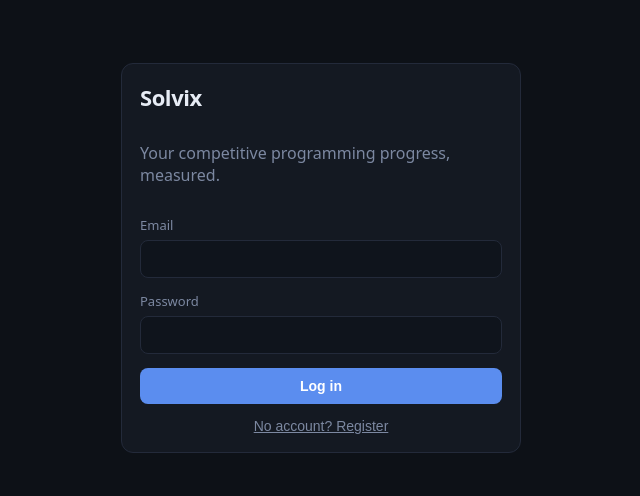
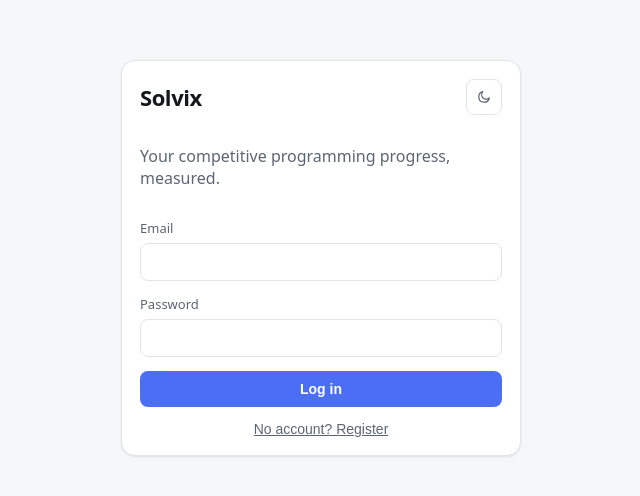
Before and after one commit to SR-Pradhan/Solvix, a React (Vite) app in the folder frontend/: page / in a window 1280 px wide. Shown: the part 142-638 px from the top of the page, without its empty margins (319-959 px from the left). Built offline with nearby package versions, Linux system fonts and the light colour scheme; no server answers.

Commit message:
Design system: semantic colour tokens, light theme, theme toggle

```diff
--- a/frontend/package.json
+++ b/frontend/package.json
@@ -10,6 +10,7 @@
     "preview": "vite preview"
   },
   "dependencies": {
+    "framer-motion": "^12.43.0",
     "react": "^19.2.8",
     "react-dom": "^19.2.8",
     "recharts": "^3.10.1"
--- a/frontend/src/components/LeetCodeProfile.tsx
+++ b/frontend/src/components/LeetCodeProfile.tsx
@@ -5,9 +5,9 @@ import type { LeetCodeProfile as Data } from "../api/types";
 import { useAuth } from "../auth";
 
 const BAR_COLOURS: Record<string, string> = {
-  easy: "#3fb27f",
-  medium: "#e0a13a",
-  hard: "#ef5b5b",
+  easy: "var(--ok)",
+  medium: "var(--warn)",
+  hard: "var(--danger)",
 };
 
 function Split({ label, value, total }: { label: string; value: number; total: number }) {
--- /dev/null
+++ b/frontend/src/components/ThemeToggle.tsx
@@ -0,0 +1,46 @@
+import { useTheme } from "../theme";
+
+export function ThemeToggle() {
+  const { theme, toggle } = useTheme();
+  const goingTo = theme === "dark" ? "light" : "dark";
+
+  return (
+    <button
+      type="button"
+      className="icon-btn"
+      onClick={toggle}
+      title={`Switch to ${goingTo} theme`}
+      aria-label={`Switch to ${goingTo} theme`}
+    >
+      {theme === "dark" ? <Sun /> : <Moon />}
+    </button>
+  );
+}
+
+const svg = {
+  width: 16,
+  height: 16,
+  viewBox: "0 0 24 24",
+  fill: "none",
+  stroke: "currentColor",
+  strokeWidth: 1.8,
+  strokeLinecap: "round" as const,
+  strokeLinejoin: "round" as const,
+};
+
+function Sun() {
+  return (
+    <svg {...svg}>
+      <circle cx="12" cy="12" r="4.2" />
+      <path d="M12 2.5v2M12 19.5v2M2.5 12h2M19.5 12h2M5.2 5.2l1.4 1.4M17.4 17.4l1.4 1.4M18.8 5.2l-1.4 1.4M6.6 17.4l-1.4 1.4" />
+    </svg>
+  );
+}
+
+function Moon() {
+  return (
+    <svg {...svg}>
+      <path d="M20 13.5A8 8 0 1 1 10.5 4a6.5 6.5 0 0 0 9.5 9.5Z" />
+    </svg>
+  );
+}
--- a/frontend/src/components/TopicProblems.tsx
+++ b/frontend/src/components/TopicProblems.tsx
@@ -5,9 +5,9 @@ import type { UnsolvedInTopic } from "../api/types";
 import { useAuth } from "../auth";
 
 const DIFFICULTY_COLOURS: Record<string, string> = {
-  Easy: "#3fb27f",
-  Medium: "#e0a13a",
-  Hard: "#ef5b5b",
+  Easy: "var(--ok)",
+  Medium: "var(--warn)",
+  Hard: "var(--danger)",
 };
 
 export function TopicProblems({
--- a/frontend/src/components/WeakTopics.tsx
+++ b/frontend/src/components/WeakTopics.tsx
@@ -6,9 +6,9 @@ import { TopicProblems } from "./TopicProblems";
 
 // Plain words instead of a 0-1 score: nobody reads "weakness 0.78".
 const STATUS_COLOUR: Record<string, string> = {
-  "Needs work": "#ef5b5b",
-  Rusty: "#e0a13a",
-  Solid: "#3fb27f",
+  "Needs work": "var(--danger)",
+  Rusty: "var(--warn)",
+  Solid: "var(--ok)",
 };
 
 function freshness(days: number | null): string {
--- a/frontend/src/index.css
+++ b/frontend/src/index.css
@@ -1,15 +1,70 @@
+/* Every colour in the app comes from a token below. Components never hardcode
+   a hex value, because a hex that reads well on black is usually invisible on
+   white, and the two themes have to be equally good.
+
+   The names say what a colour is for, not what it looks like: --surface, not
+   --dark-grey. That is what lets the light theme be a block of overrides
+   rather than a second stylesheet. */
+
 :root {
-  --bg: #0d1117;
-  --panel: #141922;
-  --border: #232a3a;
-  --text: #e7ecf5;
-  --muted: #7c88a1;
-  --accent: #5b8def;
-  --danger: #ef5b5b;
-  --ok: #3fb27f;
+  color-scheme: dark;
+
+  --bg: #0b0d10;
+  --surface: #14171c;
+  --surface-2: #1b1f26;
+  --border: #23272f;
+  --border-strong: #2e333c;
+
+  --text: #e8eaed;
+  --text-dim: #b4bcc8;
+  --muted: #98a1ae;
+  --faint: #6b7480;
+
+  --accent: #6e8aff; /* text, borders, selected state */
+  --accent-solid: #4c6ef5; /* filled buttons, where white text sits on top */
+  --accent-soft: rgba(110, 138, 255, 0.14);
+  --on-accent: #ffffff;
+
+  --ok: #3ecf8e;
+  --warn: #e0a22b;
+  --danger: #f0616d;
+  --violet: #b57bee;
+
+  --input-bg: #0f1217;
+  /* Shadows are invisible against black, so depth in the dark theme comes
+     from borders alone. */
+  --shadow: none;
 
   font-family: ui-sans-serif, system-ui, -apple-system, "Segoe UI", sans-serif;
-  color-scheme: dark;
+}
+
+:root[data-theme="light"] {
+  color-scheme: light;
+
+  --bg: #f6f7f9;
+  --surface: #ffffff;
+  --surface-2: #eef0f4;
+  --border: #e1e5ea;
+  --border-strong: #d3d9e0;
+
+  --text: #14171c;
+  --text-dim: #3c444f;
+  --muted: #5c6673;
+  --faint: #838c99;
+
+  --accent: #4c6ef5;
+  --accent-solid: #4c6ef5;
+  --accent-soft: rgba(76, 110, 245, 0.1);
+  --on-accent: #ffffff;
+
+  /* Darkened: the dark theme's mint and coral wash out on white. */
+  --ok: #0e9f6e;
+  --warn: #b7791f;
+  --danger: #d63c4a;
+  --violet: #8b5cf6;
+
+  --input-bg: #ffffff;
+  --shadow: 0 1px 2px rgba(16, 24, 40, 0.04), 0 1px 3px rgba(16, 24, 40, 0.06);
 }
 
 * {
@@ -20,6 +75,23 @@ body {
   margin: 0;
   background: var(--bg);
   color: var(--text);
+  -webkit-font-smoothing: antialiased;
+}
+
+/* Only the surfaces cross-fade on a theme switch. Animating everything makes
+   the toggle feel sluggish on a long dashboard. */
+body,
+.card,
+input {
+  transition: background-color 0.18s ease, border-color 0.18s ease,
+    color 0.18s ease;
+}
+
+@media (prefers-reduced-motion: reduce) {
+  * {
+    transition: none !important;
+    animation: none !important;
+  }
 }
 
 .page {
@@ -39,10 +111,11 @@ body {
 }
 
 .card {
-  background: var(--panel);
+  background: var(--surface);
   border: 1px solid var(--border);
-  border-radius: 12px;
+  border-radius: 14px;
   padding: 18px;
+  box-shadow: var(--shadow);
 }
 
 .auth-card {
@@ -63,6 +136,7 @@ body {
 .card-head h2 {
   font-size: 15px;
   font-weight: 600;
+  letter-spacing: -0.01em;
   margin: 0;
 }
 
@@ -76,11 +150,13 @@ body {
 
 .actions {
   display: flex;
+  align-items: center;
   gap: 8px;
 }
 
 .brand {
   font-size: 22px;
+  font-weight: 650;
   margin: 0;
   letter-spacing: -0.02em;
 }
@@ -115,6 +191,7 @@ body {
 .stat-value {
   font-size: 28px;
   font-weight: 650;
+  letter-spacing: -0.02em;
   font-variant-numeric: tabular-nums;
 }
 
@@ -139,7 +216,7 @@ label {
 }
 
 input {
-  background: #0f141c;
+  background: var(--input-bg);
   border: 1px solid var(--border);
   border-radius: 8px;
   padding: 10px 12px;
@@ -153,8 +230,8 @@ input:focus {
 }
 
 button {
-  background: var(--accent);
-  color: #fff;
+  background: var(--accent-solid);
+  color: var(--on-accent);
   border: 0;
   border-radius: 8px;
   padding: 10px 14px;
@@ -174,12 +251,42 @@ button.ghost {
   color: var(--muted);
 }
 
+button.ghost:hover:not(:disabled) {
+  color: var(--text);
+  border-color: var(--border-strong);
+  background: var(--surface-2);
+}
+
 button.link {
   background: none;
   color: var(--muted);
   padding: 0;
   font-weight: 400;
   text-decoration: underline;
+}
+
+:focus-visible {
+  outline: 2px solid var(--accent);
+  outline-offset: 2px;
+}
+
+/* Square, quiet, and the same footprint as the ghost buttons beside it. */
+.icon-btn {
+  background: transparent;
+  border: 1px solid var(--border);
+  color: var(--muted);
+  border-radius: 8px;
+  width: 36px;
+  height: 36px;
+  display: grid;
+  place-items: center;
+  padding: 0;
+}
+
+.icon-btn:hover {
+  color: var(--text);
+  border-color: var(--border-strong);
+  background: var(--surface-2);
 }
 
 .error {
@@ -202,12 +309,12 @@ button.link {
 }
 
 .chip {
-  background: #1b2434;
+  background: var(--surface-2);
   border: 1px solid var(--border);
   border-radius: 999px;
   padding: 3px 10px;
   font-size: 12px;
-  color: #a9b6cc;
+  color: var(--text-dim);
 }
 
 .rec-list {
@@ -246,12 +353,12 @@ button.link {
 }
 
 .rating-pill {
-  background: #1b2434;
+  background: var(--surface-2);
   border-radius: 6px;
   padding: 2px 8px;
   font-size: 12px;
   font-variant-numeric: tabular-nums;
-  color: #a9b6cc;
+  color: var(--text-dim);
 }
 
 .inline-form {
@@ -279,7 +386,7 @@ button.link {
 }
 
 .label-bar {
-  background: #1b2434;
+  background: var(--surface-2);
   border-radius: 999px;
   height: 8px;
   overflow: hidden;
@@ -341,7 +448,7 @@ button.link {
 .acc-bar {
   flex: 1;
   height: 6px;
-  background: #1b2434;
+  background: var(--surface-2);
   border-radius: 999px;
   overflow: hidden;
 }
@@ -370,10 +477,15 @@ button.link {
   font-weight: 500;
 }
 
+.chip-btn:hover:not(.on) {
+  color: var(--text);
+  border-color: var(--border-strong);
+}
+
 .chip-btn.on {
-  background: var(--accent);
-  border-color: var(--accent);
-  color: #fff;
+  background: var(--accent-solid);
+  border-color: var(--accent-solid);
+  color: var(--on-accent);
 }
 
 .topic-list {
@@ -472,7 +584,7 @@ button.link.inline {
   width: 20px;
   height: 20px;
   border-radius: 50%;
-  background: #1b2434;
+  background: var(--surface-2);
   color: var(--muted);
   font-size: 11px;
   display: grid;
@@ -539,7 +651,7 @@ button.link.inline {
 }
 
 .problem-list a {
-  color: #a9b6cc;
+  color: var(--text-dim);
   text-decoration: none;
   font-size: 13px;
 }
@@ -563,7 +675,7 @@ button.link.inline {
 
 .problems-toggle:hover {
   color: var(--accent);
-  background: #1b2434;
+  background: var(--surface-2);
 }
 
 .problems-toggle.open {
@@ -588,7 +700,7 @@ button.link.inline {
 .pill-btn:hover:not(:disabled) {
   color: var(--text);
   border-color: var(--accent);
-  background: #1b2434;
+  background: var(--accent-soft);
 }
 
 .plan-rebuild {
@@ -609,7 +721,7 @@ button.link.inline {
 /* Log out is not a third sync button; a gap and dimmer text separate it. */
 .actions .logout {
   margin-left: 8px;
-  color: #6b7789;
+  color: var(--faint);
 }
 
 .actions .logout:hover {
--- a/frontend/src/pages/DashboardPage.tsx
+++ b/frontend/src/pages/DashboardPage.tsx
@@ -23,6 +23,7 @@ import { PlatformFilter } from "../components/PlatformFilter";
 import { Recommendations } from "../components/Recommendations";
 import { Reminders } from "../components/Reminders";
 import { StatCards } from "../components/StatCards";
+import { ThemeToggle } from "../components/ThemeToggle";
 import { WeakTopics } from "../components/WeakTopics";
 import { WeeklyReport } from "../components/WeeklyReport";
 import { HandleSetup } from "./HandleSetup";
@@ -181,6 +182,7 @@ export function DashboardPage() {
           <button className="ghost logout" onClick={logout}>
             Log out
           </button>
+          <ThemeToggle />
         </div>
       </header>
 
--- a/frontend/src/pages/LoginPage.tsx
+++ b/frontend/src/pages/LoginPage.tsx
@@ -2,6 +2,7 @@ import { useState, type FormEvent } from "react";
 
 import { api } from "../api/client";
 import { useAuth } from "../auth";
+import { ThemeToggle } from "../components/ThemeToggle";
 
 export function LoginPage() {
   const { login } = useAuth();
@@ -32,7 +33,10 @@ export function LoginPage() {
   return (
     <div className="centered">
       <form className="card auth-card" onSubmit={onSubmit}>
-        <h1 className="brand">Solvix</h1>
+        <div className="topbar">
+          <h1 className="brand">Solvix</h1>
+          <ThemeToggle />
+        </div>
         <p className="muted">Your competitive programming progress, measured.</p>
 
         {mode === "register" && (
--- /dev/null
+++ b/frontend/src/theme.tsx
@@ -0,0 +1,103 @@
+import {
+  createContext,
+  useCallback,
+  useContext,
+  useMemo,
+  useState,
+  type ReactNode,
+} from "react";
+
+export type Theme = "dark" | "light";
+
+const STORAGE_KEY = "solvix-theme";
+
+function stored(): Theme | null {
+  const value = localStorage.getItem(STORAGE_KEY);
+  return value === "dark" || value === "light" ? value : null;
+}
+
+/** A saved choice wins; otherwise follow the operating system. */
+function initial(): Theme {
+  return (
+    stored() ??
+    (window.matchMedia("(prefers-color-scheme: light)").matches
+      ? "light"
+      : "dark")
+  );
+}
+
+/**
+ * Written to the document straight away rather than from an effect.
+ * `useThemeTokens` reads resolved colours during render, so the attribute has
+ * to be in place before React re-renders, not after.
+ */
+function apply(theme: Theme) {
+  document.documentElement.dataset.theme = theme;
+}
+
+apply(initial());
+
+const ThemeContext = createContext<{ theme: Theme; toggle: () => void } | null>(
+  null,
+);
+
+export function ThemeProvider({ children }: { children: ReactNode }) {
+  const [theme, setTheme] = useState<Theme>(initial);
+
+  const toggle = useCallback(() => {
+    setTheme((current) => {
+      const next = current === "dark" ? "light" : "dark";
+      localStorage.setItem(STORAGE_KEY, next);
+      apply(next);
+      return next;
+    });
+  }, []);
+
+  const value = useMemo(() => ({ theme, toggle }), [theme, toggle]);
+
+  return (
+    <ThemeContext.Provider value={value}>{children}</ThemeContext.Provider>
+  );
+}
+
+export function useTheme() {
+  const value = useContext(ThemeContext);
+  if (!value) throw new Error("useTheme used outside ThemeProvider");
+  return value;
+}
+
+const CHART_TOKENS = [
+  "accent",
+  "ok",
+  "warn",
+  "danger",
+  "violet",
+  "muted",
+  "border",
+  "surface",
+  "surface-2",
+  "text",
+] as const;
+
+export type ChartTokens = Record<(typeof CHART_TOKENS)[number], string>;
+
+/**
+ * Resolved hex values for the current theme.
+ *
+ * Charts draw into SVG, where `var(--ok)` is not honoured in presentation
+ * attributes, so the values have to be read out of the cascade in JavaScript
+ * and passed to Recharts as plain strings.
+ */
+export function useThemeTokens(): ChartTokens {
+  const { theme } = useTheme();
+
+  return useMemo(() => {
+    const style = getComputedStyle(document.documentElement);
+    const entries = CHART_TOKENS.map((token) => [
+      token,
+      style.getPropertyValue(`--${token}`).trim(),
+    ]);
+    return Object.fromEntries(entries) as ChartTokens;
+    // Recomputed on every theme change; the values are static within a theme.
+  }, [theme]);
+}
```
Also changed, not shown: frontend/index.html (+13 -0 lines), frontend/src/App.tsx (+6 -3 lines), frontend/src/components/Charts.tsx (+47 -30 lines), 1 other file (tests, documents, lock files or other folders).
